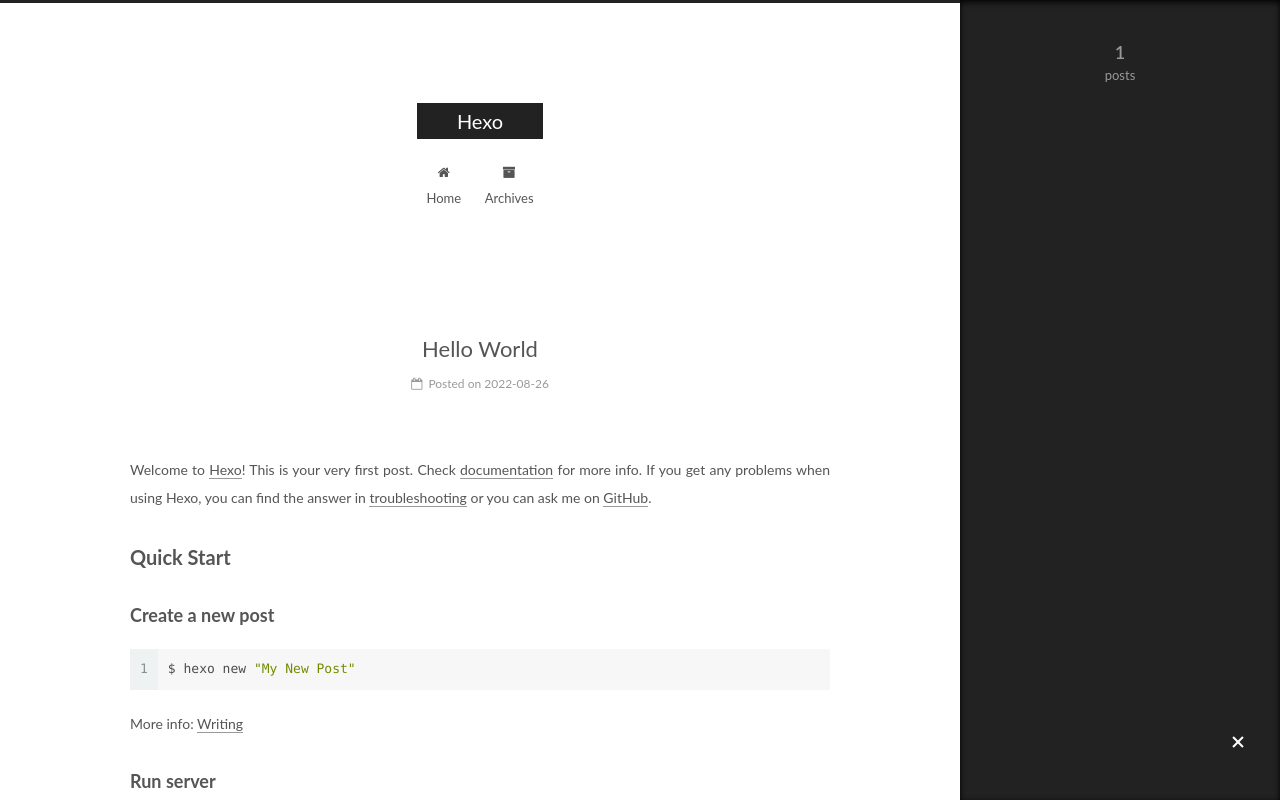
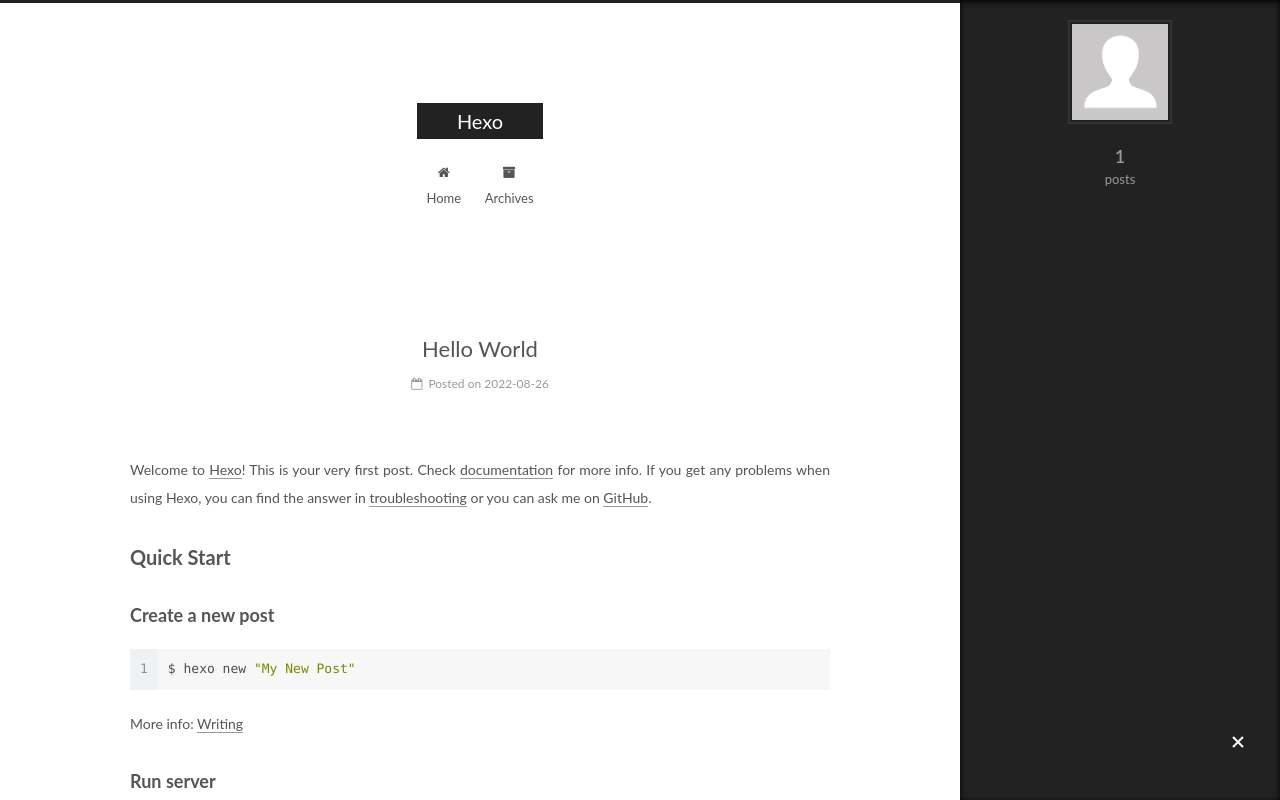
Before and after one commit to xbcmzdkk/xbcmzdkk.github.io, a plain HTML site: page index.html in a window 1280 px wide. Both pictures are taken after a click on the element 1238 px from the left and 743 px from the top of the page. Shown: the top 800 px of the page. Drawn offline with Linux system fonts and the light colour scheme.

Commit message:
Site updated: 2022-08-26 14:55:12

```diff
--- a/css/main.css
+++ b/css/main.css
@@ -1822,7 +1822,7 @@ pre .javascript .function {
   width: 4px;
   height: 4px;
   border-radius: 50%;
-  background: #6bc9e3;
+  background: #ffade8;
 }
 .links-of-blogroll {
   font-size: 13px;
--- a/index.html
+++ b/index.html
@@ -383,6 +383,10 @@
         <div class="site-overview">
           <div class="site-author motion-element" itemprop="author" itemscope itemtype="http://schema.org/Person">
 
+              <img class="site-author-image" itemprop="image"
+                src="/images/avatar.gif"
+                alt="" />
+
               <p class="site-author-name" itemprop="name"></p>
               <p class="site-description motion-element" itemprop="description"></p>
           </div>
```
Also changed, not shown: 2022/08/26/hello-world/index.html (+4 -0 lines), archives/2022/08/index.html (+4 -0 lines), archives/2022/index.html (+4 -0 lines), archives/index.html (+4 -0 lines).
